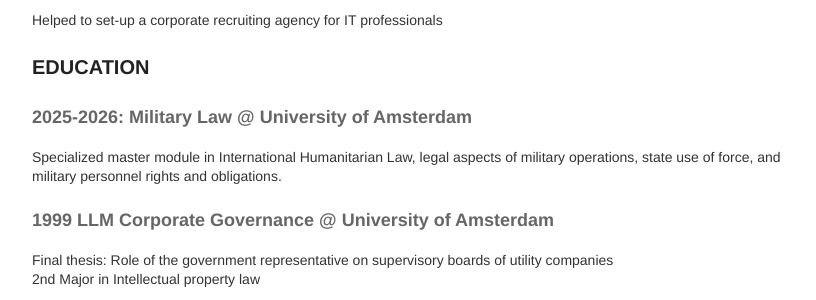
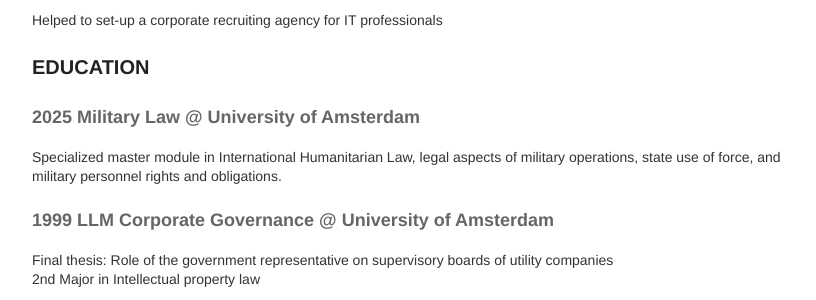
Before and after one commit to fprisse/fprisse.github.io, a Jekyll site: the page built from index.md, in a window 1280 px wide and 900 px high, scrolled down 1061 px. Shown: the part 153-453 px from the top of the window, without its empty margins (228-1044 px from the left). Built offline with Jekyll 4.4.1, drawn with Linux system fonts in a browser that asks for light colours; comment, search, counter and statistics services are not loaded.

Commit message:
Update index.md

```diff
--- a/index.md
+++ b/index.md
@@ -43,7 +43,7 @@
 ### EDUCATION
 
 
-#### 2025-2026: Military Law @ University of Amsterdam
+#### 2025 Military Law @ University of Amsterdam
 Specialized master module in International Humanitarian Law, legal aspects of military operations, state use of force, and military personnel rights and obligations.
 
 #### 1999 LLM Corporate Governance @ University of Amsterdam
```
